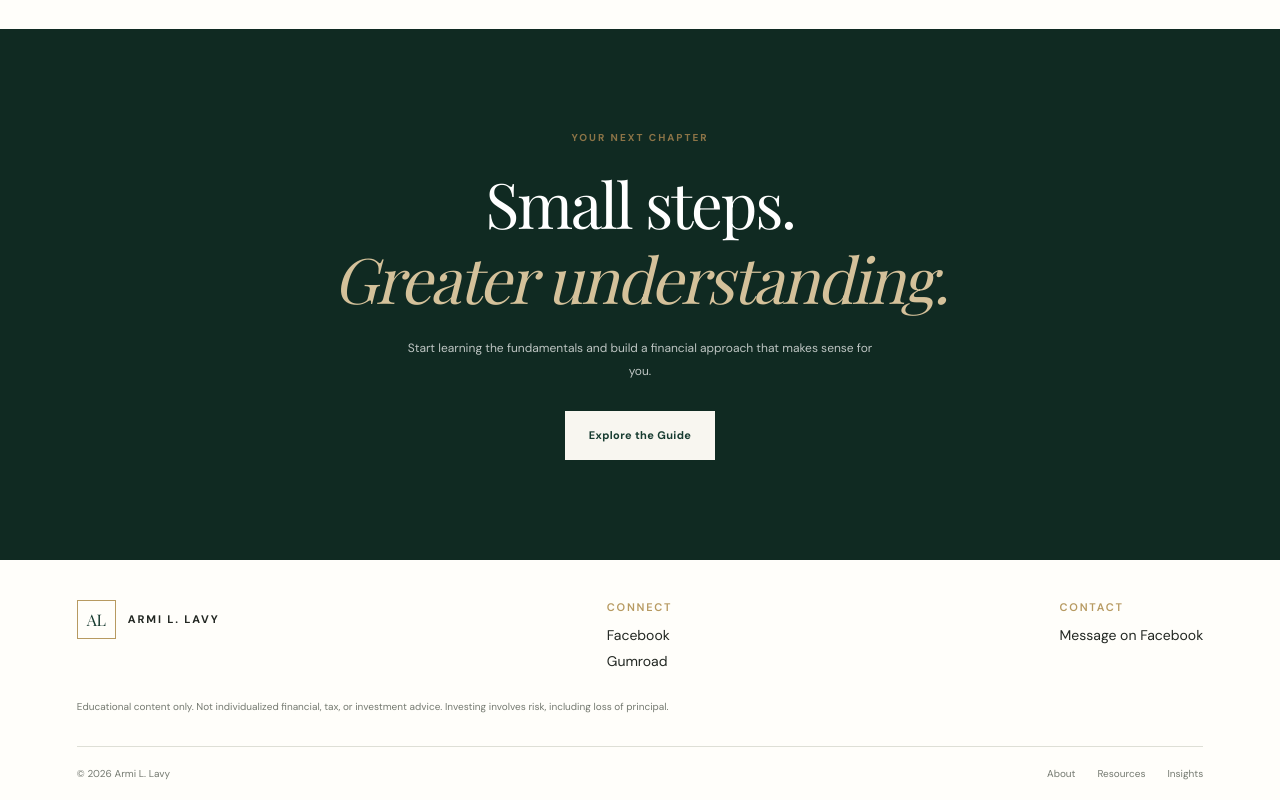
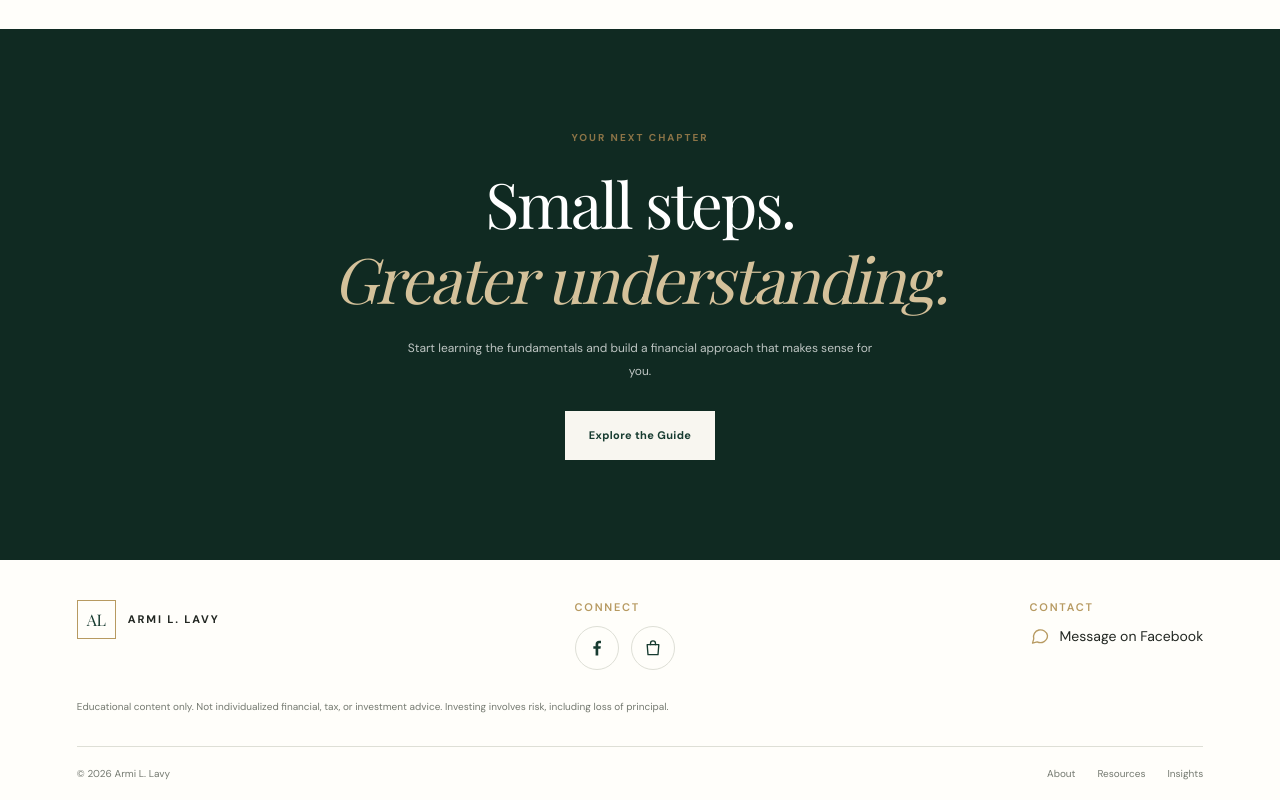
Before and after one commit to jparaisodigital/armi-lavy-website, a website: page index.html in a window 1280 px wide. Shown: the part 4998-5798 px from the top of the page. Drawn offline with nearby package versions, Linux system fonts and the light colour scheme; no server answers.

Commit message:
Footer: SVG social and contact icons

```diff
--- a/index.html
+++ b/index.html
@@ -529,17 +529,46 @@
 
       <div class="footer-connect">
         <div class="footer-label">CONNECT</div>
-      <ul class="footer-links">
-        <li><a href="https://www.facebook.com/armilavy1986" target="_blank" rel="noopener">Facebook</a></li>
-        <li><a href="https://armilavy.gumroad.com" target="_blank" rel="noopener">Gumroad</a></li>
-      </ul>
+        <div class="social-icons">
+          <a class="social-btn" href="https://www.facebook.com/armilavy1986"
+            target="_blank" rel="noopener" aria-label="Facebook" title="Facebook">
+            <svg viewBox="0 0 24 24" fill="currentColor" aria-hidden="true">
+              <path d="M13.5 21v-8h2.7l.4-3.2h-3.1V7.8c0-.9.3-1.5 1.6-1.5h1.7V3.4c-.3 0-1.3-.1-2.4-.1-2.4 0-4.1 1.5-4.1 4.2v2.3H7.6V13h2.7v8h3.2z"/>
+            </svg>
+          </a>
+          <a class="social-btn" href="https://armilavy.gumroad.com"
+            target="_blank" rel="noopener" aria-label="Gumroad store" title="Gumroad store">
+            <svg viewBox="0 0 24 24" fill="none" stroke="currentColor"
+              stroke-width="1.6" stroke-linecap="round" stroke-linejoin="round" aria-hidden="true">
+              <path d="M5 8h14l-1 12H6L5 8z"/>
+              <path d="M9 8V6.5a3 3 0 0 1 6 0V8"/>
+            </svg>
+          </a>
+        </div>
       </div>
 
       <div class="footer-contact">
         <div class="footer-label">CONTACT</div>
         <ul class="footer-links">
-        <li><a href="https://m.me/armilavy1986" target="_blank" rel="noopener">Message on Facebook</a></li>
-        <li id="footerEmailItem" hidden><a id="footerEmail" href="#"></a></li>
+          <li>
+            <a class="contact-link" href="https://m.me/armilavy1986" target="_blank" rel="noopener">
+              <svg viewBox="0 0 24 24" fill="none" stroke="currentColor"
+                stroke-width="1.6" stroke-linecap="round" stroke-linejoin="round" aria-hidden="true">
+                <path d="M21 11.5a8.5 8.5 0 0 1-12.4 7.5L3 20.5l1.5-5A8.5 8.5 0 1 1 21 11.5z"/>
+              </svg>
+              <span>Message on Facebook</span>
+            </a>
+          </li>
+          <li id="footerEmailItem" hidden>
+            <a class="contact-link" id="footerEmail" href="#">
+              <svg viewBox="0 0 24 24" fill="none" stroke="currentColor"
+                stroke-width="1.6" stroke-linecap="round" stroke-linejoin="round" aria-hidden="true">
+                <rect x="3" y="5" width="18" height="14" rx="1.5"/>
+                <path d="m3.5 6.5 8.5 6.5 8.5-6.5"/>
+              </svg>
+              <span id="footerEmailText"></span>
+            </a>
+          </li>
         </ul>
       </div>
     </div>
--- a/style.css
+++ b/style.css
@@ -1959,3 +1959,60 @@ section[id] {
 @media (max-width: 700px) {
   .footer-top { flex-direction: column; gap: 28px; }
 }
+
+/* ===== Footer icons ===== */
+.social-icons {
+  display: flex;
+  gap: 12px;
+}
+
+.social-btn {
+  display: inline-flex;
+  align-items: center;
+  justify-content: center;
+  width: 44px;
+  height: 44px;
+  border: 1px solid var(--line);
+  border-radius: 50%;
+  color: var(--green);
+  background: transparent;
+  transition: background 0.2s ease, color 0.2s ease, border-color 0.2s ease;
+}
+
+.social-btn svg {
+  width: 20px;
+  height: 20px;
+}
+
+.social-btn:hover,
+.social-btn:focus-visible {
+  background: var(--green);
+  border-color: var(--green);
+  color: var(--paper);
+}
+
+.social-btn:focus-visible,
+.contact-link:focus-visible {
+  outline: 2px solid var(--gold);
+  outline-offset: 3px;
+}
+
+.contact-link {
+  display: inline-flex;
+  align-items: center;
+  gap: 10px;
+  border-bottom: 0;
+}
+
+.contact-link svg {
+  width: 20px;
+  height: 20px;
+  flex-shrink: 0;
+  color: var(--gold);
+}
+
+.footer-links a.contact-link:hover,
+.footer-links a.contact-link:focus-visible {
+  border-bottom-color: transparent;
+  color: var(--green);
+}
```
Lines whose indentation alone changed are shown as unchanged.
